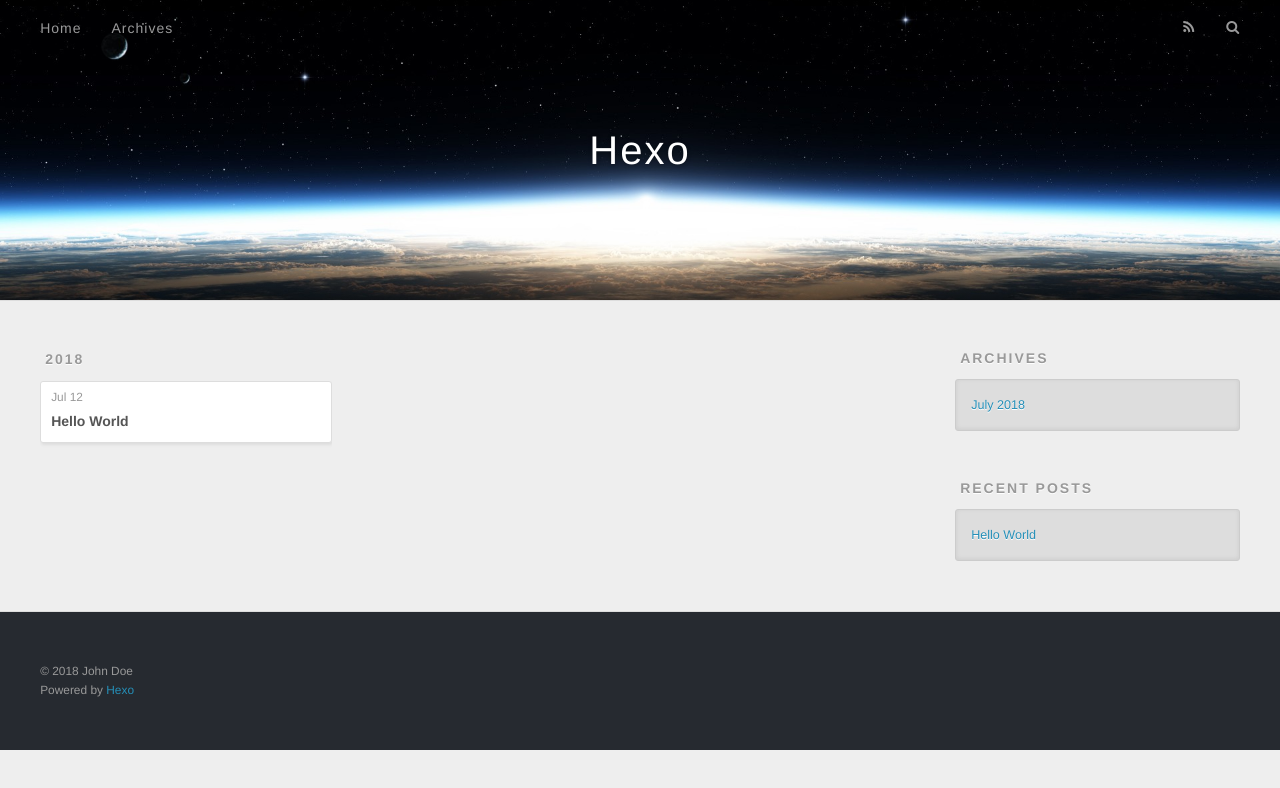
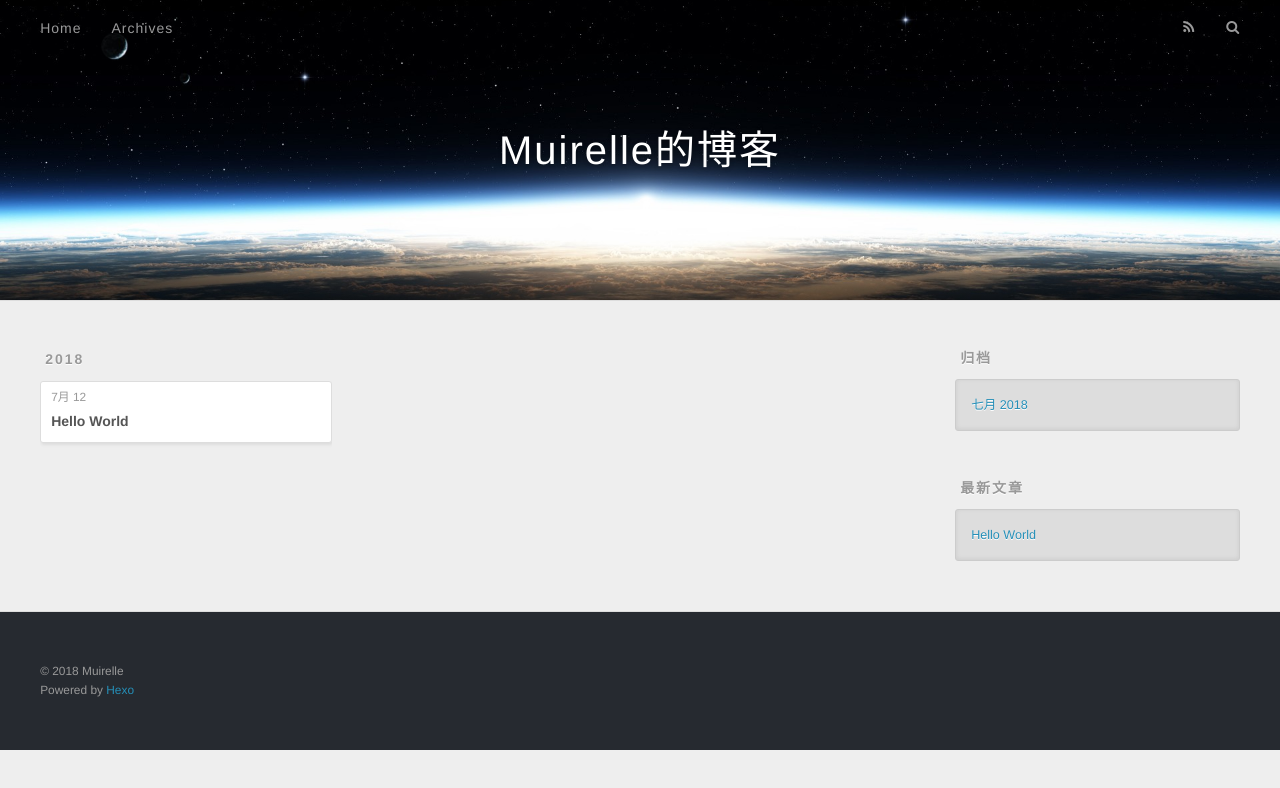
Before and after one commit to Muirelle/Muirelle, a plain HTML site: page archives/index.html in a window 1280 px wide. Drawn offline with nearby package versions, Linux system fonts and the light colour scheme.

Commit message:
Site updated: 2018-07-13 18:55:41

```diff
--- a/archives/index.html
+++ b/archives/index.html
@@ -3,17 +3,17 @@
 <head>
   <meta charset="utf-8">
 
-  <title>Archives | Hexo</title>
+  <title>归档 | Muirelle的博客</title>
   <meta name="viewport" content="width=device-width, initial-scale=1, maximum-scale=1">
   <meta property="og:type" content="website">
-<meta property="og:title" content="Hexo">
+<meta property="og:title" content="Muirelle的博客">
 <meta property="og:url" content="http://yoursite.com/archives/index.html">
-<meta property="og:site_name" content="Hexo">
-<meta property="og:locale" content="default">
+<meta property="og:site_name" content="Muirelle的博客">
+<meta property="og:locale" content="zh-CN">
 <meta name="twitter:card" content="summary">
-<meta name="twitter:title" content="Hexo">
+<meta name="twitter:title" content="Muirelle的博客">
 
-    <link rel="alternate" href="/atom.xml" title="Hexo" type="application/atom+xml">
+    <link rel="alternate" href="/atom.xml" title="Muirelle的博客" type="application/atom+xml">
 
 
     <link rel="icon" href="/favicon.png">
@@ -34,7 +34,7 @@
   <div id="header-outer" class="outer">
     <div id="header-title" class="inner">
       <h1 id="logo-wrap">
-        <a href="/" id="logo">Hexo</a>
+        <a href="/" id="logo">Muirelle的博客</a>
       </h1>
 
     </div>
@@ -51,7 +51,7 @@
 
           <a id="nav-rss-link" class="nav-icon" href="/atom.xml" title="RSS Feed"></a>
 
-        <a id="nav-search-btn" class="nav-icon" title="Search"></a>
+        <a id="nav-search-btn" class="nav-icon" title="搜索"></a>
       </nav>
       <div id="search-form-wrap">
         <form action="//google.com/search" method="get" accept-charset="UTF-8" class="search-form"><input type="search" name="q" class="search-form-input" placeholder="Search"><button type="submit" class="search-form-submit">&#xF002;</button><input type="hidden" name="sitesearch" value="http://yoursite.com"></form>
@@ -77,7 +77,7 @@
   <div class="archive-article-inner">
     <header class="archive-article-header">
       <a href="/2018/07/12/hello-world/" class="archive-article-date">
-  <time datetime="2018-07-12T03:58:01.205Z" itemprop="datePublished">Jul 12</time>
+  <time datetime="2018-07-12T03:58:01.205Z" itemprop="datePublished">7月 12</time>
 </a>
 
 
@@ -108,9 +108,9 @@
 
 
   <div class="widget-wrap">
-    <h3 class="widget-title">Archives</h3>
+    <h3 class="widget-title">归档</h3>
     <div class="widget">
-      <ul class="archive-list"><li class="archive-list-item"><a class="archive-list-link" href="/archives/2018/07/">July 2018</a></li></ul>
+      <ul class="archive-list"><li class="archive-list-item"><a class="archive-list-link" href="/archives/2018/07/">七月 2018</a></li></ul>
     </div>
   </div>
 
@@ -118,7 +118,7 @@
 
 
   <div class="widget-wrap">
-    <h3 class="widget-title">Recent Posts</h3>
+    <h3 class="widget-title">最新文章</h3>
     <div class="widget">
       <ul>
 
@@ -138,7 +138,7 @@
 
   <div class="outer">
     <div id="footer-info" class="inner">
-      &copy; 2018 John Doe<br>
+      &copy; 2018 Muirelle<br>
       Powered by <a href="http://hexo.io/" target="_blank">Hexo</a>
     </div>
   </div>
```
Also changed, not shown: 2018/07/12/hello-world/index.html (+11 -11 lines), archives/2018/07/index.html (+13 -13 lines), archives/2018/index.html (+13 -13 lines), index.html (+13 -13 lines).
